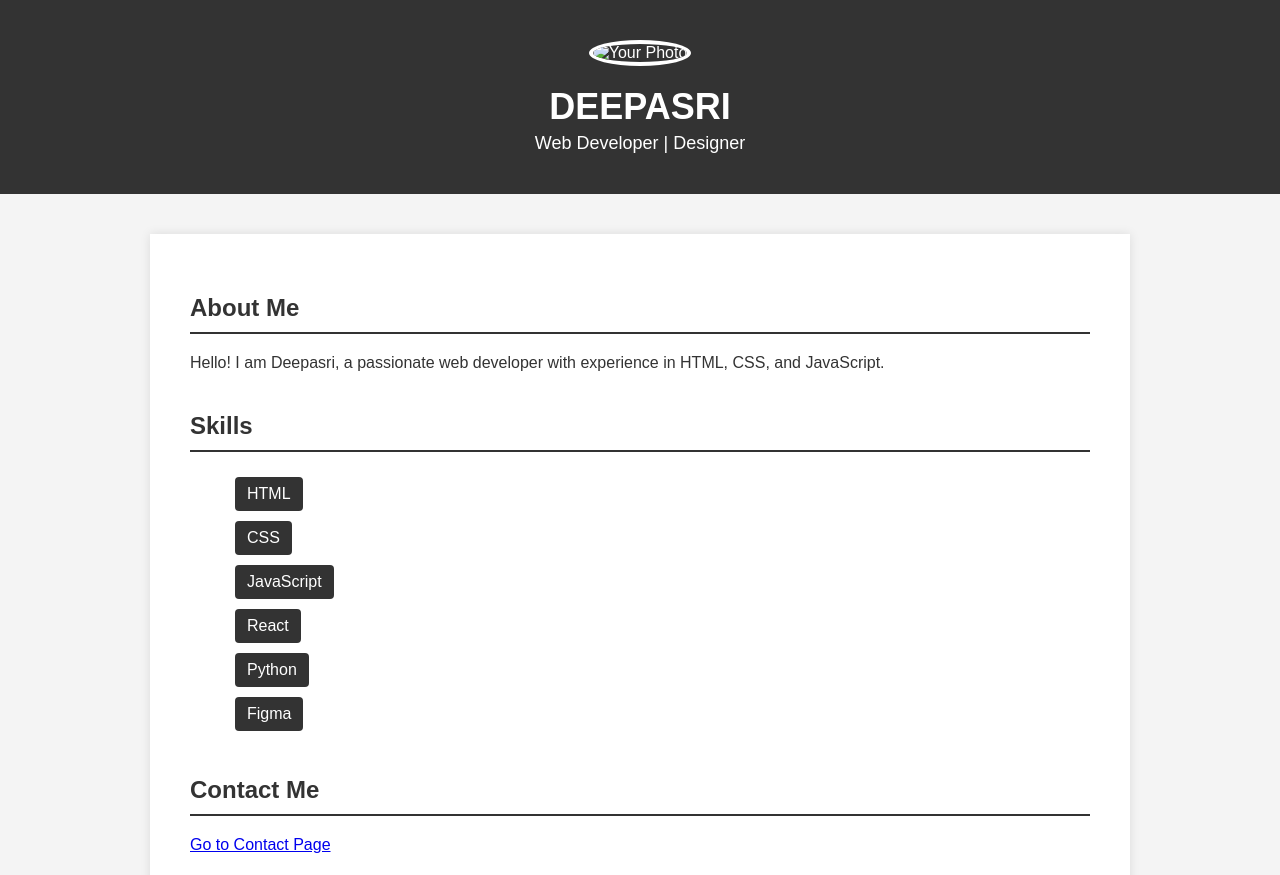
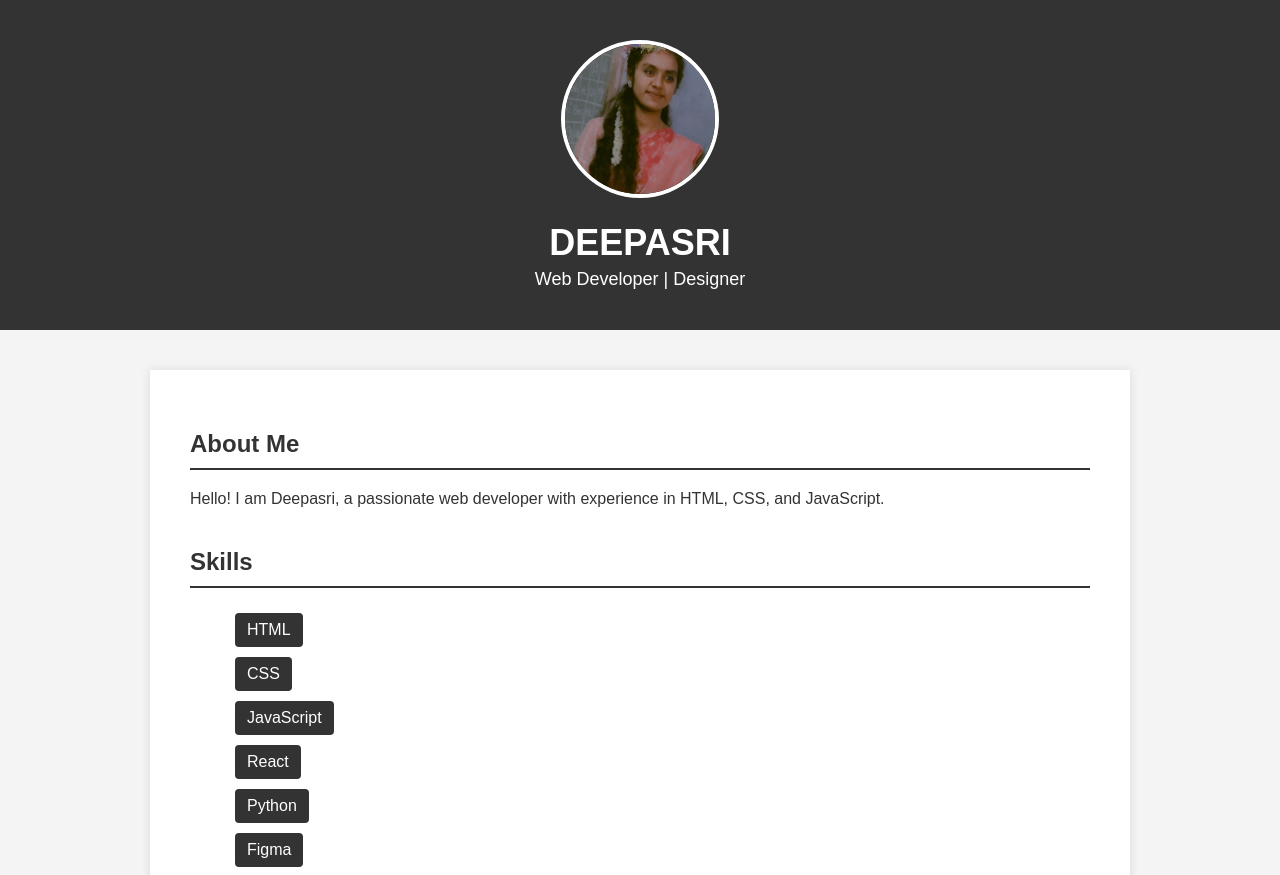
Before and after one commit to deepasri-21/contact, a plain HTML site: page index.html in a window 1280 px wide. Shown: the top 875 px of the page. Drawn offline with Linux system fonts and the light colour scheme.

Commit message:
Update index.html

```diff
--- a/index.html
+++ b/index.html
@@ -75,7 +75,7 @@
 </head>
 <body>
   <header>
-    <img src="C:\Users\Deepasri\Downloads\photo.jpg" alt="Your Photo" />
+    <img src="image/photo.jpg" alt="Your Photo" />
     <h1>DEEPASRI</h1>
     <p>Web Developer | Designer</p>
   </header>
```
